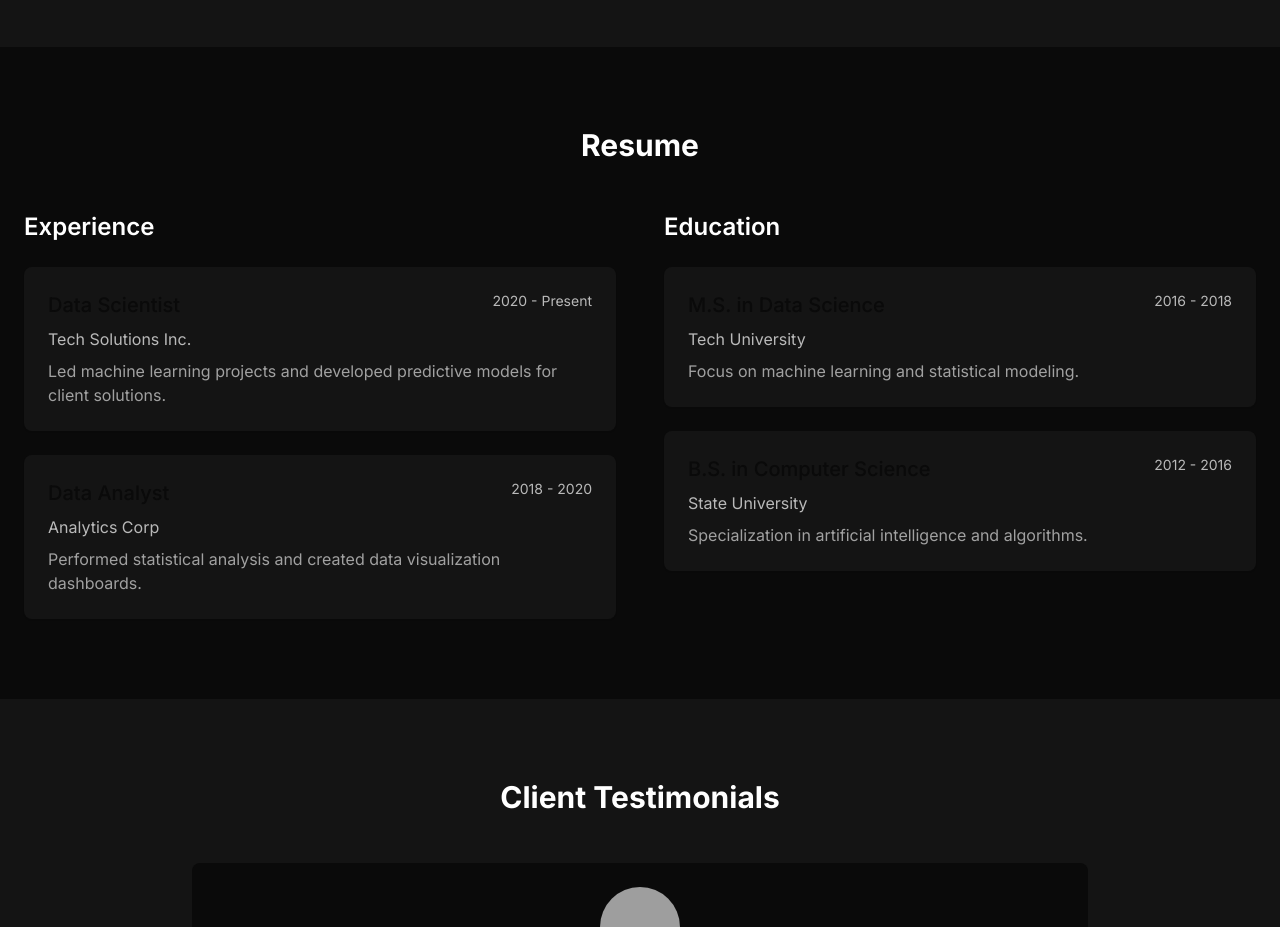
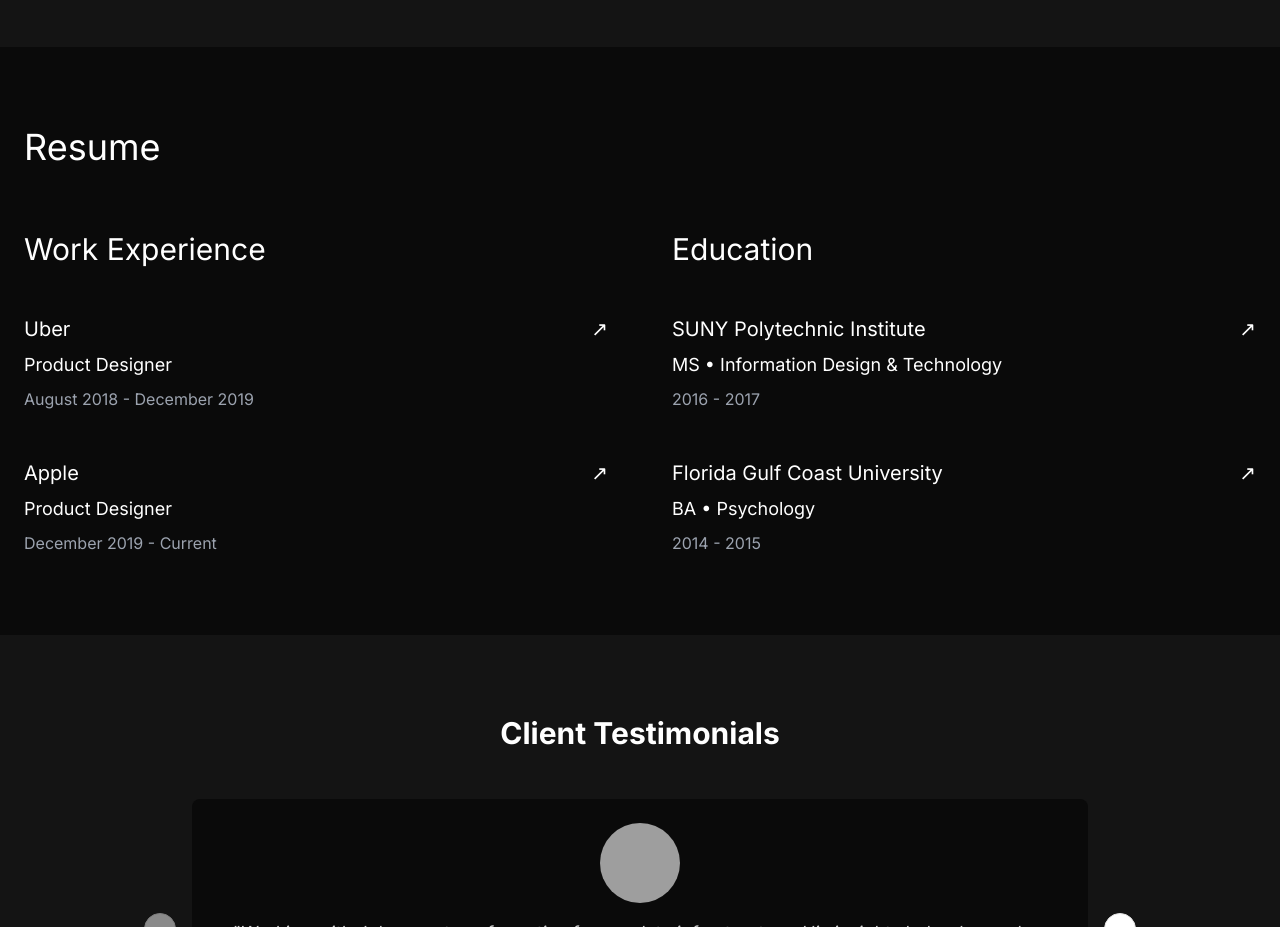
Before and after one commit to SBDI/freelanceportfolio, a React (Vite) app: page / in a window 1280 px wide. Shown: the part 1680-2607 px from the top of the page. Built offline with nearby package versions, Linux system fonts and the light colour scheme; grey boxes are pictures that could not be loaded.

Commit message:
Replace code with simple format
Simplify the code structure and maintain a clean format as demonstrated in the provided example.
[skip gpt_engineer]

```diff
--- a/src/components/Resume.tsx
+++ b/src/components/Resume.tsx
@@ -1,32 +1,28 @@
-import { Card, CardContent } from "@/components/ui/card";
+import React from 'react';
 
 const experiences = [
   {
-    title: "Data Scientist",
-    company: "Tech Solutions Inc.",
-    period: "2020 - Present",
-    description: "Led machine learning projects and developed predictive models for client solutions.",
+    company: "Uber",
+    title: "Product Designer",
+    period: "August 2018 - December 2019",
   },
   {
-    title: "Data Analyst",
-    company: "Analytics Corp",
-    period: "2018 - 2020",
-    description: "Performed statistical analysis and created data visualization dashboards.",
+    company: "Apple",
+    title: "Product Designer",
+    period: "December 2019 - Current",
   },
 ];
 
 const education = [
   {
-    degree: "M.S. in Data Science",
-    school: "Tech University",
-    period: "2016 - 2018",
-    description: "Focus on machine learning and statistical modeling.",
+    school: "SUNY Polytechnic Institute",
+    degree: "MS • Information Design & Technology",
+    period: "2016 - 2017",
   },
   {
-    degree: "B.S. in Computer Science",
-    school: "State University",
-    period: "2012 - 2016",
-    description: "Specialization in artificial intelligence and algorithms.",
+    school: "Florida Gulf Coast University",
+    degree: "BA • Psychology",
+    period: "2014 - 2015",
   },
 ];
 
@@ -34,41 +30,41 @@ const Resume = () => {
   return (
     <section className="py-20 bg-dark-200">
       <div className="container mx-auto px-6">
-        <h2 className="text-3xl font-bold mb-12 text-center">Resume</h2>
+        <h2 className="text-4xl font-normal mb-16">Resume</h2>
 
-        <div className="grid grid-cols-1 lg:grid-cols-2 gap-12">
+        <div className="grid grid-cols-1 lg:grid-cols-2 gap-16">
           {/* Experience Section */}
-          <div className="space-y-6 animate-fade-up">
-            <h3 className="text-2xl font-semibold mb-6">Experience</h3>
-            {experiences.map((exp, index) => (
-              <Card key={index} className="bg-dark-100 border-none">
-                <CardContent className="p-6">
-                  <div className="flex justify-between items-start mb-2">
-                    <h4 className="text-xl font-medium">{exp.title}</h4>
-                    <span className="text-sm text-white/70">{exp.period}</span>
+          <div>
+            <h3 className="text-3xl font-normal mb-12">Work Experience</h3>
+            <div className="space-y-12">
+              {experiences.map((exp, index) => (
+                <div key={index} className="space-y-2">
+                  <div className="flex items-center justify-between">
+                    <h4 className="text-xl">{exp.company}</h4>
+                    <span className="text-xl">↗</span>
                   </div>
-                  <p className="text-white/70 mb-2">{exp.company}</p>
-                  <p className="text-white/60">{exp.description}</p>
-                </CardContent>
-              </Card>
-            ))}
+                  <p className="text-lg text-white">{exp.title}</p>
+                  <p className="text-gray-400">{exp.period}</p>
+                </div>
+              ))}
+            </div>
           </div>
 
           {/* Education Section */}
-          <div className="space-y-6 animate-fade-up" style={{ animationDelay: "200ms" }}>
-            <h3 className="text-2xl font-semibold mb-6">Education</h3>
-            {education.map((edu, index) => (
-              <Card key={index} className="bg-dark-100 border-none">
-                <CardContent className="p-6">
-                  <div className="flex justify-between items-start mb-2">
-                    <h4 className="text-xl font-medium">{edu.degree}</h4>
-                    <span className="text-sm text-white/70">{edu.period}</span>
+          <div>
+            <h3 className="text-3xl font-normal mb-12">Education</h3>
+            <div className="space-y-12">
+              {education.map((edu, index) => (
+                <div key={index} className="space-y-2">
+                  <div className="flex items-center justify-between">
+                    <h4 className="text-xl">{edu.school}</h4>
+                    <span className="text-xl">↗</span>
                   </div>
-                  <p className="text-white/70 mb-2">{edu.school}</p>
-                  <p className="text-white/60">{edu.description}</p>
-                </CardContent>
-              </Card>
-            ))}
+                  <p className="text-lg text-white">{edu.degree}</p>
+                  <p className="text-gray-400">{edu.period}</p>
+                </div>
+              ))}
+            </div>
           </div>
         </div>
       </div>
```
